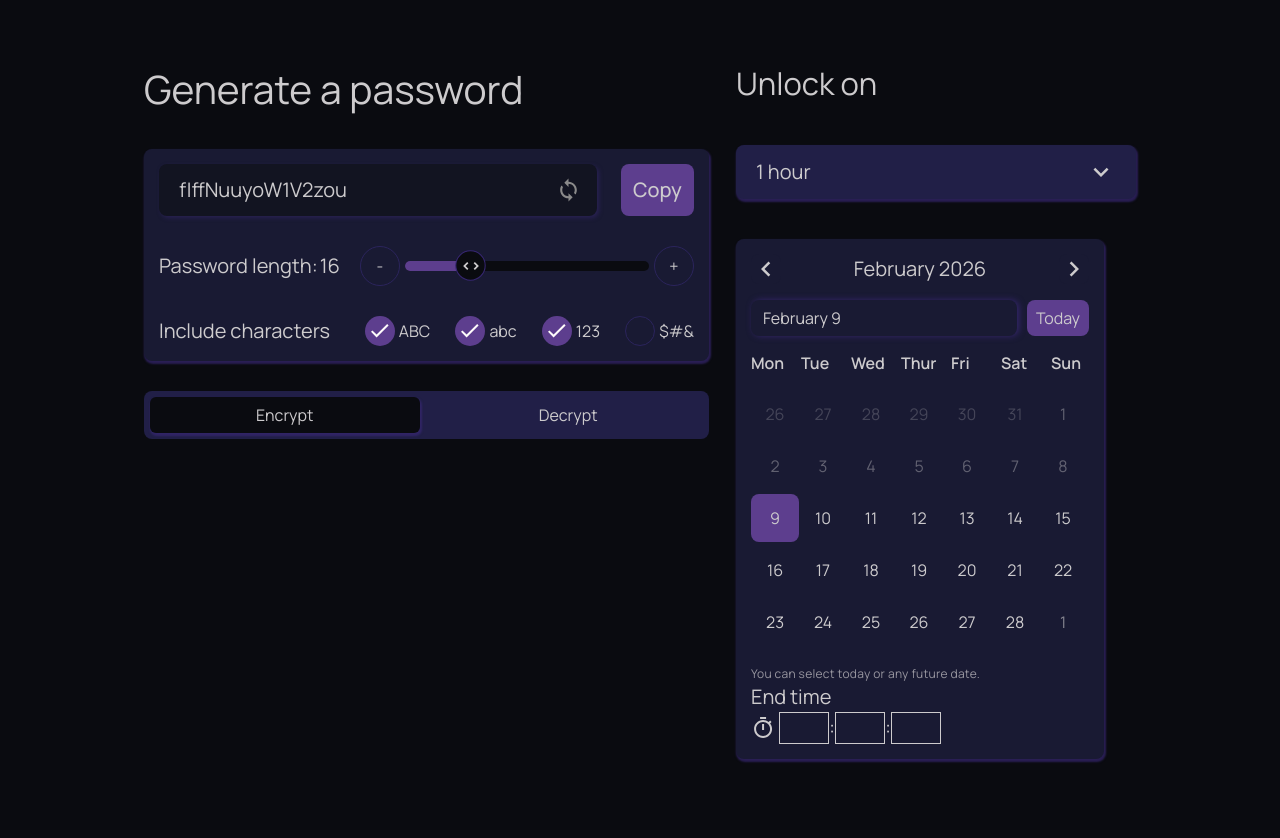
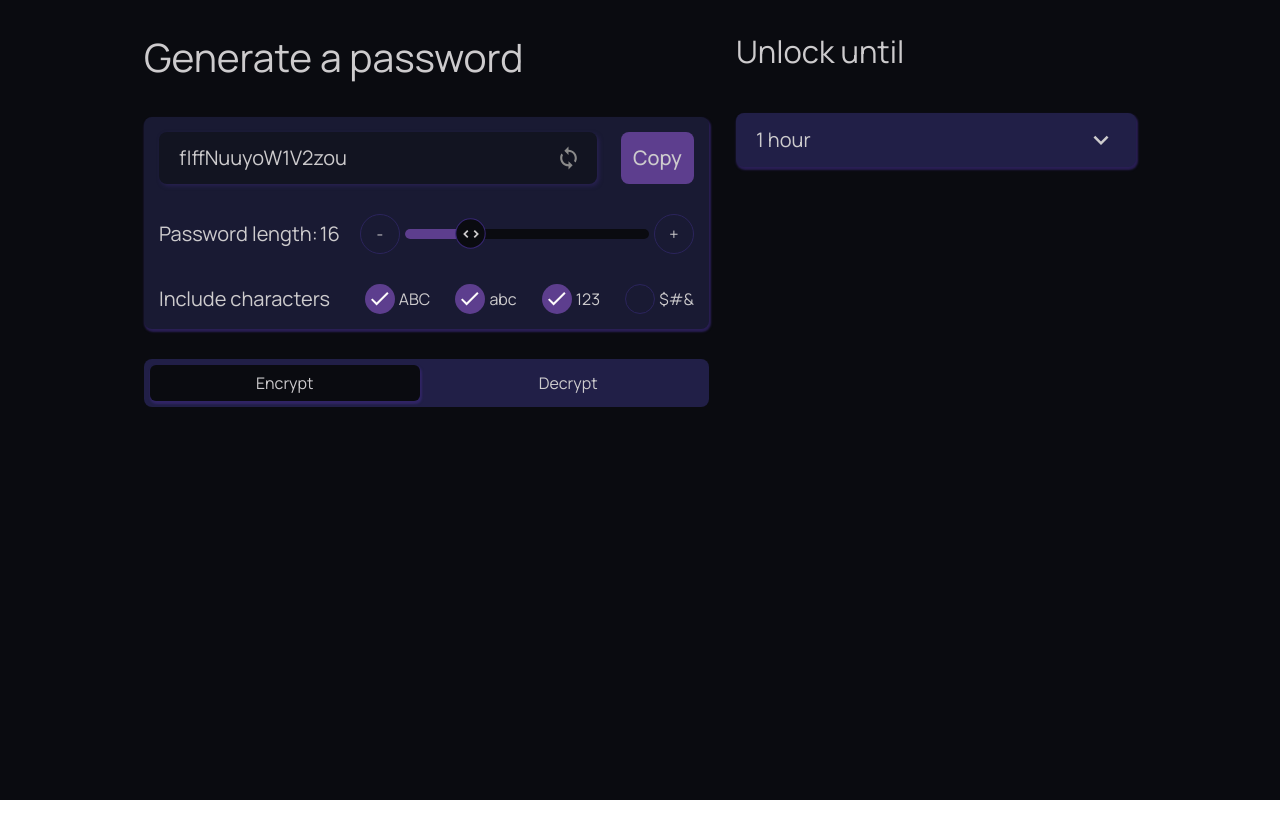
Before and after one commit to Nyima-ui/DeepLock, a Next.js app: page / in a window 1280 px wide. Shown: the top 838 px of the page. After the commit the page ends 800 px from the top, so only its background shows below. Built offline with nearby package versions, Linux system fonts and the light colour scheme.

Commit message:
make calendar accessible

```diff
--- a/app/globals.css
+++ b/app/globals.css
@@ -67,3 +67,14 @@ body {
 .slider::-moz-range-thumb {
   @apply w-[27px] h-[27px] bg-primary-950 rounded-full cursor-grab border border-primary-500 scale-105;
 }
+
+
+.time{
+  appearance: none;
+  -webkit-appearance: none;
+  -moz-appearance: none;
+}
+.time::-webkit-calendar-picker-indicator{
+  display: none !important;
+  appearance: none;
+}
--- a/app/page.tsx
+++ b/app/page.tsx
@@ -10,14 +10,14 @@ const PassswordGenerator = dynamic(
 
 const Page = () => {
   return (
-    <main className="bg-background text-foreground min-h-screen px-36 max-lg:px-10 max-md:px-5 py-15 flex justify-between max-xl:flex-col gap-5 pb-20">
+    <main className="bg-background text-foreground min-h-screen px-36 max-lg:px-10 max-md:px-5 py-7 flex justify-between max-xl:flex-col gap-5 pb-20">
       <div className="max-w-150">
         <h1 className="text-[39px] max-md:text-[31px]">Generate a password</h1>
         <PassswordGenerator />
         <Tab />
       </div>
       <div className="flex-1 max-w-[400px] mt-0 max-xl:mt-9">
-        <h2 className="text-[31px] max-lg:text-[28px] max-sm:text-[25px]">Unlock on</h2>
+        <h2 className="text-[31px] max-lg:text-[28px] max-sm:text-[25px]">Unlock until</h2>
          <UnlockOn />
       </div>
     </main>
--- a/components/Calendar.tsx
+++ b/components/Calendar.tsx
@@ -1,6 +1,6 @@
 "use client";
 
-import { useEffect, useState } from "react";
+import { useEffect, useRef, useState } from "react";
 import ChevronLeft from "./svgs/ChevronLeft";
 import ChevronRight from "./svgs/ChevronRight";
 import Timer from "./svgs/Timer";
@@ -69,79 +69,81 @@ const Calendar = () => {
     }
   }
 
-  //improve the name of the state claude
-  const [time, setTime] = useState<Time>({
-    hour: "",
-    minutes: "",
-    seconds: "",
-  });
+  const weeks: (typeof cells)[] = [];
 
-  function handleChangeInTime(e: React.ChangeEvent<HTMLInputElement>) {
-    const { name, value } = e.currentTarget;
-    console.log(name, value);
-  }
-
-  useEffect(() => {
-    console.log(lockDuration);
-  }, [lockDuration]);
 
   return (
-    <div className="w-auto max-w-[368px] bg-card shadow-card rounded-lg p-[15px] mt-[40px] mb-30">
+    <section
+      className="w-auto max-w-[368px] bg-card shadow-card rounded-lg p-[15px] mt-[40px]"
+      aria-label="Date and time picker"
+    >
       {/* header  */}
-      <div className="flex items-center justify-between">
+      <header className="flex items-center justify-between">
         <button
+          aria-label="Go to previous month"
           className="cursor-pointer bg-card rounded-lg hover:bg-primary-500 transition-colors duration-100 ease-in"
           onClick={() => setViewDate(new Date(viewYear, viewMonth - 1, 1))}
         >
-          <span>
+          <span aria-hidden="true">
             <ChevronLeft />
           </span>
         </button>
-        <span>
+        <span aria-live="polite" aria-atomic="true">
           {viewDate.toLocaleString("en-US", { month: "long", year: "numeric" })}
         </span>
         <button
+          aria-label="Go to next month"
           className="cursor-pointer bg-card rounded-lg hover:bg-primary-500 transition-colors duration-100 ease-in"
           onClick={() => setViewDate(new Date(viewYear, viewMonth + 1, 1))}
         >
-          <span>
+          <span aria-hidden="true">
             <ChevronRight />
           </span>
         </button>
-      </div>
+      </header>
 
       {/* select todays date  */}
-      <div className="flex justify-between mt-[16px] gap-[10px]">
-        <input
-          type="text"
-          readOnly
-          value={
-            lockDuration.endDate
-              ? `${lockDuration.startDate.toLocaleString("en-US", { month: "long", day: "numeric" })} - ${lockDuration.endDate.toLocaleString("en-US", { month: "long", day: "numeric" })}`
-              : `${lockDuration.startDate.toLocaleDateString("en-US", { month: "long", day: "numeric" })}`
-          }
+      <div className="flex justify-between mt-[20px] gap-[10px]">
+        <span
           className="px-[12px] py-[6px] rounded-lg select-none focus:outline-none bg-card shadow-[2px_0px_6px_0px_rgba(55,39,114,0.9)] text-base flex-1"
-        />
+          aria-label="Selected date range"
+        >
+          {lockDuration.endDate
+            ? `${lockDuration.startDate.toLocaleString("en-US", { month: "long", day: "numeric" })} - ${lockDuration.endDate.toLocaleString("en-US", { month: "long", day: "numeric" })}`
+            : `${lockDuration.startDate.toLocaleDateString("en-US", { month: "long", day: "numeric" })}`}
+        </span>
         <button
+          aria-label="Reset to today"
           className="bg-primary px-[9px] py-[6px] rounded-lg cursor-pointer hover:bg-primary/90 transition duration-200 ease-in text-base"
           onClick={() => {
             const now = new Date();
-            setSelectedDate(new Date());
-            setViewDate(now);
-            setlockDuration((prev) => ({ ...prev, endDate: null }));
+            now.setHours(0, 0, 0, 0);
+            setViewDate(new Date());
+
+            // setSelectedDate(new Date());
+            setlockDuration({ startDate: now, endDate: null });
           }}
         >
           Today
         </button>
       </div>
 
-      {/* dates  */}
-      <div className="mt-[15px] text-base">
-        <div className="grid grid-cols-[repeat(7,50px)]">
+      {/* calendar grid  */}
+      <div className="mt-[20px] text-base">
+        <div
+          className="grid grid-cols-[repeat(7,50px)]"
+          role="grid"
+          aria-label="Calendar"
+        >
           {["Mon", "Tue", "Wed", "Thur", "Fri", "Sat", "Sun"].map((day) => (
-            <span key={day} className="font-semibold select-none">
+            <div
+              key={day}
+              className="font-semibold select-none"
+              aria-label={day}
+              role="columnheader"
+            >
               {day}
-            </span>
+            </div>
           ))}
         </div>
 
@@ -211,43 +213,32 @@ const Calendar = () => {
           })}
         </div>
       </div>
-      <p className="text-xs mt-5 text-foreground/70 tracking-wide">
+      <p className="text-xs mt-3 text-foreground/70 tracking-wide">
         You can select today or any future date.
       </p>
 
+      <hr className="border border-primary-700 mt-2" />
+
       {/* time  */}
-      <div>
-        <p>End time</p>
-        <div className="flex relative">
-          <span aria-hidden="true" className="absolute top-1 left-0">
+      <div className="mt-[15px]">
+        <p className="text-base">End time</p>
+
+        <div className="mt-[10px] flex items-center gap-[10px] bg-primary-900 p-[10px] rounded-lg focus-within:bg-primary-500 transition-colors duration-150 shadow-card focus-within:shadow-btn">
+          <span>
             <Timer />
           </span>
-          <div className="pl-7 flex">
-            <input
-              type="text"
-              className="w-[50px] border focus:outline-none"
-              value={time.hour}
-              name="hour"
-              onChange={handleChangeInTime}
-            />
-            <span>:</span>
-            <input
-              type="text"
-              className="w-[50px] border focus:outline-none"
-              name="minutes"
-              onChange={handleChangeInTime}
-            />
-            <span>:</span>
-            <input
-              type="text"
-              className="w-[50px] border focus:outline-none"
-              name="seconds"
-              onChange={handleChangeInTime}
-            />
-          </div>
+          <input
+            type="time"
+            step={1}
+            defaultValue="10:30:00"
+            lang="en-US"
+            className="appearance-none [&::-webkit-calendar-picker-indicator]:hidden [&::-webkit-calendar-picker-indicator]:appearance-none
+            flex-1 focus:outline-none
+            "
+          />
         </div>
       </div>
-    </div>
+    </section>
   );
 };
 
--- a/components/UnlockOn.tsx
+++ b/components/UnlockOn.tsx
@@ -1,17 +1,24 @@
 "use client";
-import { useRef, useState } from "react";
+import { useEffect, useRef, useState } from "react";
 import ChevronDown from "./svgs/ChevronDown";
 import Calendar from "./Calendar";
 
 const UnlockOn = () => {
   const [isOpen, setisOpen] = useState(false);
   const [selected, setSelected] = useState("1 hour");
-  const [isCalendarOpen, setIsCalendarOpen] = useState(true);
+  const [isCalendarOpen, setIsCalendarOpen] = useState(false);
   const triggerRef = useRef<HTMLButtonElement>(null);
+  const calendarRef = useRef<HTMLDivElement>(null);
+  const optionsRef = useRef<HTMLUListElement>(null);
 
   function handleSelect(option: string) {
     setSelected(option);
     setisOpen(false);
+    if (option === "Custom") {
+      setIsCalendarOpen(true);
+    } else {
+      setIsCalendarOpen(false);
+    }
     triggerRef.current?.focus();
   }
 
@@ -20,6 +27,18 @@ const UnlockOn = () => {
   }
 
   const options = ["1 hour", "6 hours", "1 day", "3 days", "1 week", "Custom"];
+
+  useEffect(() => {
+    if (isCalendarOpen) {
+      calendarRef.current?.scrollIntoView({ behavior: "smooth", block: "end" });
+    }
+  }, [isCalendarOpen]);
+
+  useEffect(() => {
+    if (isOpen) {
+      optionsRef.current?.scrollIntoView({ behavior: "smooth", block: "end" });
+    }
+  }, [isOpen]);
 
   return (
     <div
@@ -47,7 +66,8 @@ const UnlockOn = () => {
       {/* options */}
       {isOpen && (
         <ul
-          className="w-full top-full mt-2.5 bg-primary-700 rounded-lg shadow-card z-10 overflow-hidden p-1.25"
+          ref={optionsRef}
+          className="w-full top-full mt-2.5 bg-primary-700 rounded-lg shadow-card z-10 overflow-hidden p-1.25 mb-15"
           role="listbox"
           id="listbox"
         >
@@ -73,7 +93,11 @@ const UnlockOn = () => {
       )}
 
       {/* calendar */}
-      {isCalendarOpen && <Calendar />}
+      {isCalendarOpen && (
+        <div ref={calendarRef} className="mb-10">
+          <Calendar />
+        </div>
+      )}
     </div>
   );
 };
```
